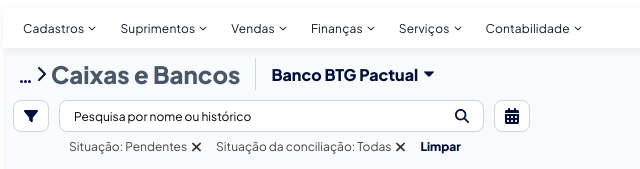
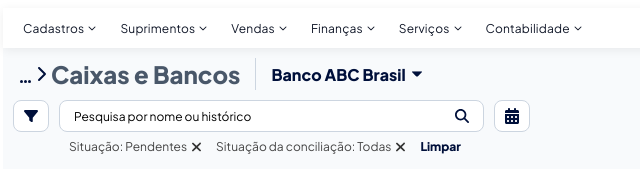
Before and after one commit to assessoriadocs/Assessoria-Conciliacao, a plain HTML site: page index.html in a window 1280 px wide. Shown: the top 169 px of the page, 5-645 px from the left. Drawn offline with Linux system fonts and the light colour scheme.

Commit message:
Update index.html

```diff
--- a/index.html
+++ b/index.html
@@ -56,7 +56,7 @@
                         </div>
                         <div class="linha1-div"></div>
                         <div class="botao-banco">
-                            <div class="banco-titulo">Banco BTG Pactual</div>
+                            <div class="banco-titulo">Banco ABC Brasil</div>
                             <img src="Icones/arrow-down.svg" alt="Seta">
                         </div>
                     </div>
```
